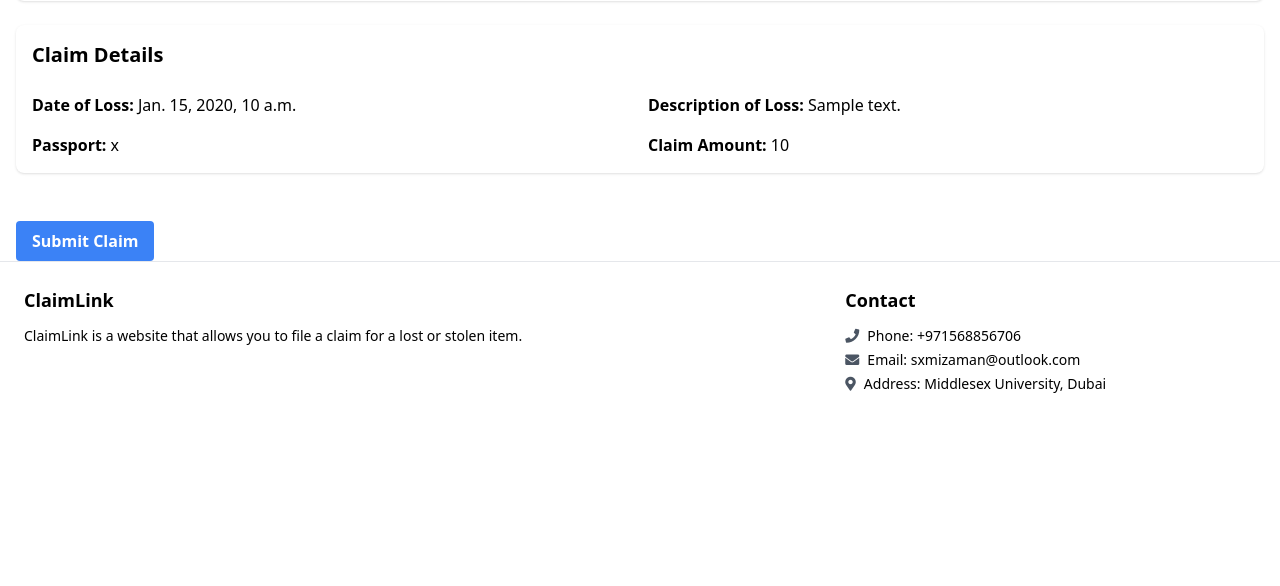
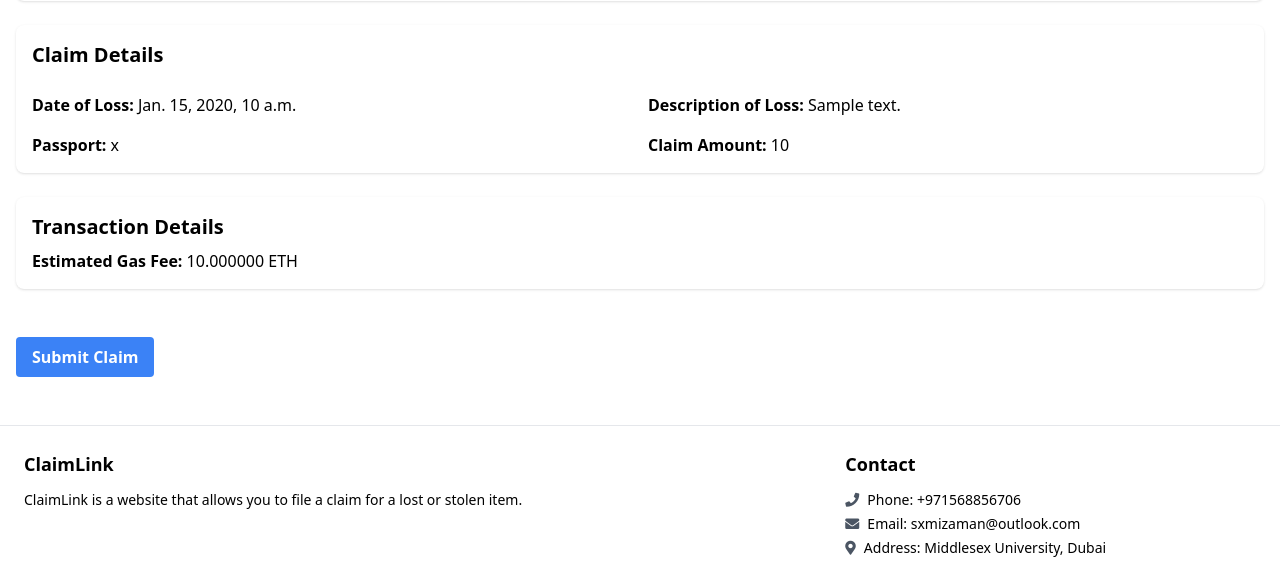
Before and after one commit to samizaman/ClaimLink, a Django app: template templates/claim_summary.html in a window 1280 px wide. Shown: the part 450-1036 px from the top of the page. Before the commit the page ends 843 px from the top, so only its background shows below. Run offline with Django 4.2, Linux system fonts and the light colour scheme; tables that the repository leaves empty hold one stand-in row (values such as "Sample post"); the template is opened without the code that fills it: values that come from a table or form of the project are taken from there, most other values are stand-ins (such as "Sample title", 1, 10 or a date in 2020); some libraries are stand-ins or nearby versions.

Commit message:
include transaction details block in summary page

```diff
--- a/templates/claim_summary.html
+++ b/templates/claim_summary.html
@@ -53,7 +53,7 @@
                 </div>
             </div>
 
-            <div class="bg-white shadow rounded-lg p-4 mt-6 mb-12">
+            <div class="bg-white shadow rounded-lg p-4 mt-6 ">
                 <h2 class="text-xl font-semibold mb-6">Claim Details</h2>
                 <div class="grid grid-cols-2 gap-4">
                     <div><span class="font-semibold">Date of Loss:</span> {{ claim_details.date_of_loss }}</div>
@@ -65,8 +65,17 @@
             </div>
         </div>
 
+        <div class="bg-white shadow rounded-lg p-4 mt-6 mb-12">
+            <h2 class="text-xl font-semibold mb-2">Transaction Details</h2>
+            <div class="grid grid-cols-2 gap-4">
+                <div>
+                    <span class="font-semibold">Estimated Gas Fee:</span> {{ gas_fee|floatformat:6 }} ETH
+                </div>
+            </div>
+        </div>
 
-        <div class="mt-4">
+
+        <div class="mt-4 mb-12">
             <form method="POST" action="{% url 'claim_summary' %}">
                 {% csrf_token %}
                 <button type="submit" name="submit-btn" class="bg-blue-500 text-white font-bold py-2 px-4 rounded">
@@ -75,5 +84,5 @@
             </form>
         </div>
     </div>
-    </div>
+
 {% endblock %}
```
Also changed, not shown: core/views.py (+14 -5 lines).
